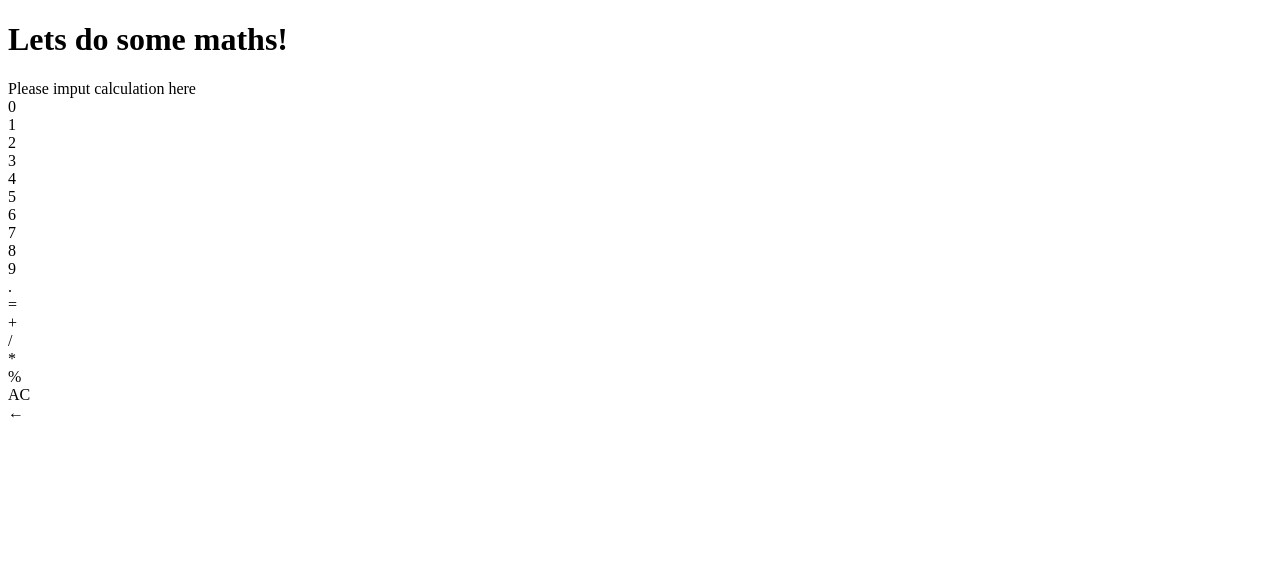
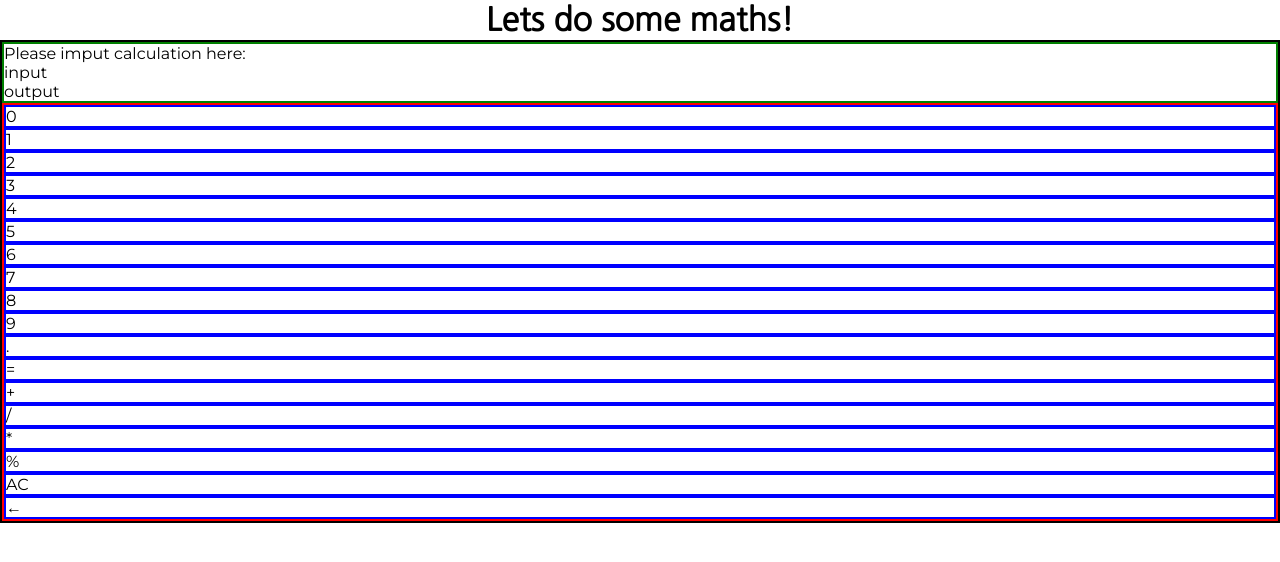
Before and after one commit to BeckyRushton/Calculator-Project, a plain HTML site: page index.html in a window 1280 px wide. Drawn offline with Linux system fonts and the light colour scheme.

Commit message:
added borders to sections and applied some styling to text

```diff
--- a/index.html
+++ b/index.html
@@ -5,7 +5,7 @@
     <meta http-equiv="X-UA-Compatible" content="IE=edge" />
     <meta name="viewport" content="width=device-width, initial-scale=1.0" />
     <title>Becky's Calculator</title>
-    <style src="styles.css"></style>
+    <link rel="stylesheet" href="styles.css"></link>
     <script src="main.js"></script>
   </head>
   <body>
@@ -14,7 +14,11 @@
     </header>
     <main>
       <div class="calculator">
-        <div class="calculator__input">Please imput calculation here</div>
+        <div class="calculator__window">
+          Please imput calculation here:
+          <div class="calculator__window--input">input</div>
+          <div class="calculator__window--output">output</div>
+        </div>
         <div class="calculator__pad">
           <div class="calculator__button" class="calculator__button--zero">
             0
--- a/styles.scss
+++ b/styles.scss
@@ -0,0 +1,28 @@
+@import url("https://fonts.googleapis.com/css2?family=Montserrat&family=Nanum+Gothic&display=swap");
+$title-font: "Nanum Gothic", "Impact", sans-serif;
+$main-font: "Montserrat", "Arial", sans-serif;
+
+* {
+  padding: 0;
+  margin: 0;
+  box-sizing: border-box;
+}
+.title {
+  font-family: $title-font;
+  font-size: 2rem;
+  text-align: center;
+  font-weight: bold;
+}
+.calculator {
+  font-family: $main-font;
+  border: 2px solid black;
+  &__window {
+    border: 2px solid green;
+  }
+  &__pad {
+    border: 2px solid red;
+  }
+  &__button {
+    border: 2px solid blue;
+  }
+}
```
Also changed, not shown: styles.css, 1 other file.
